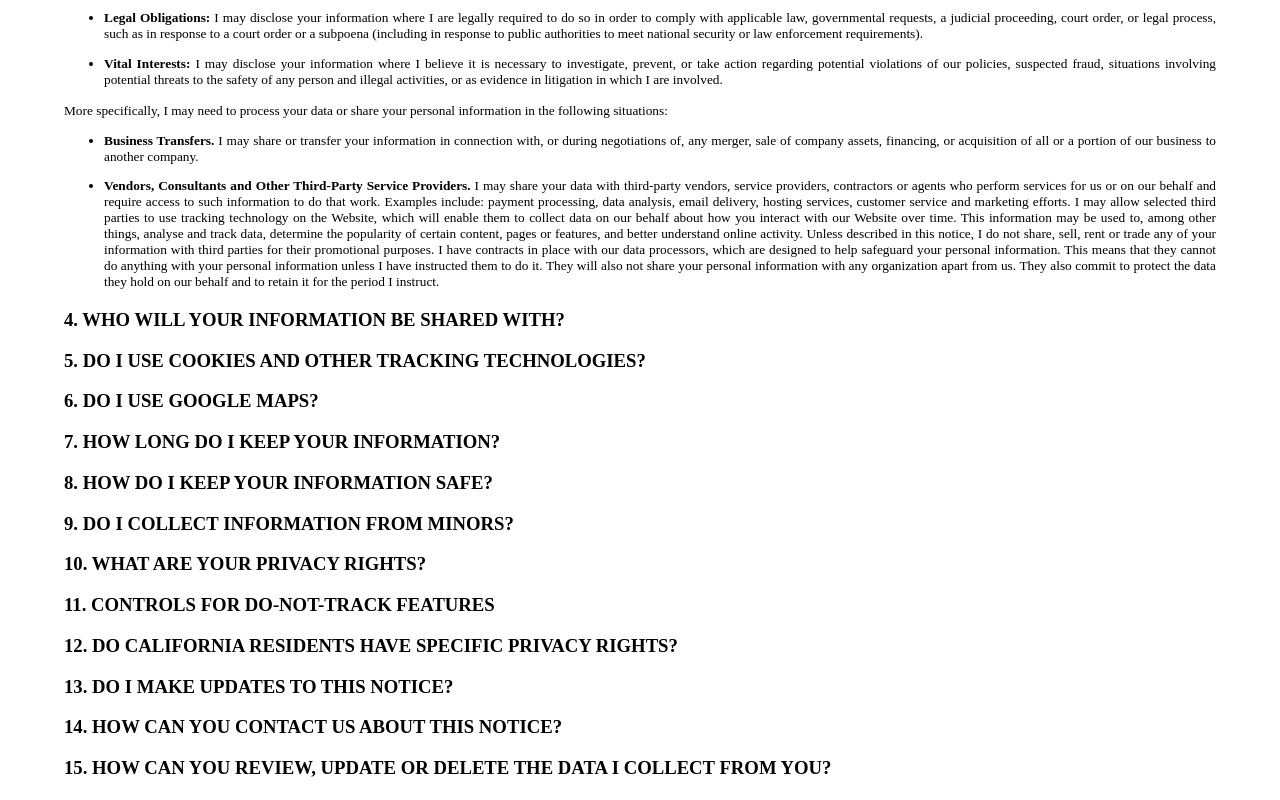
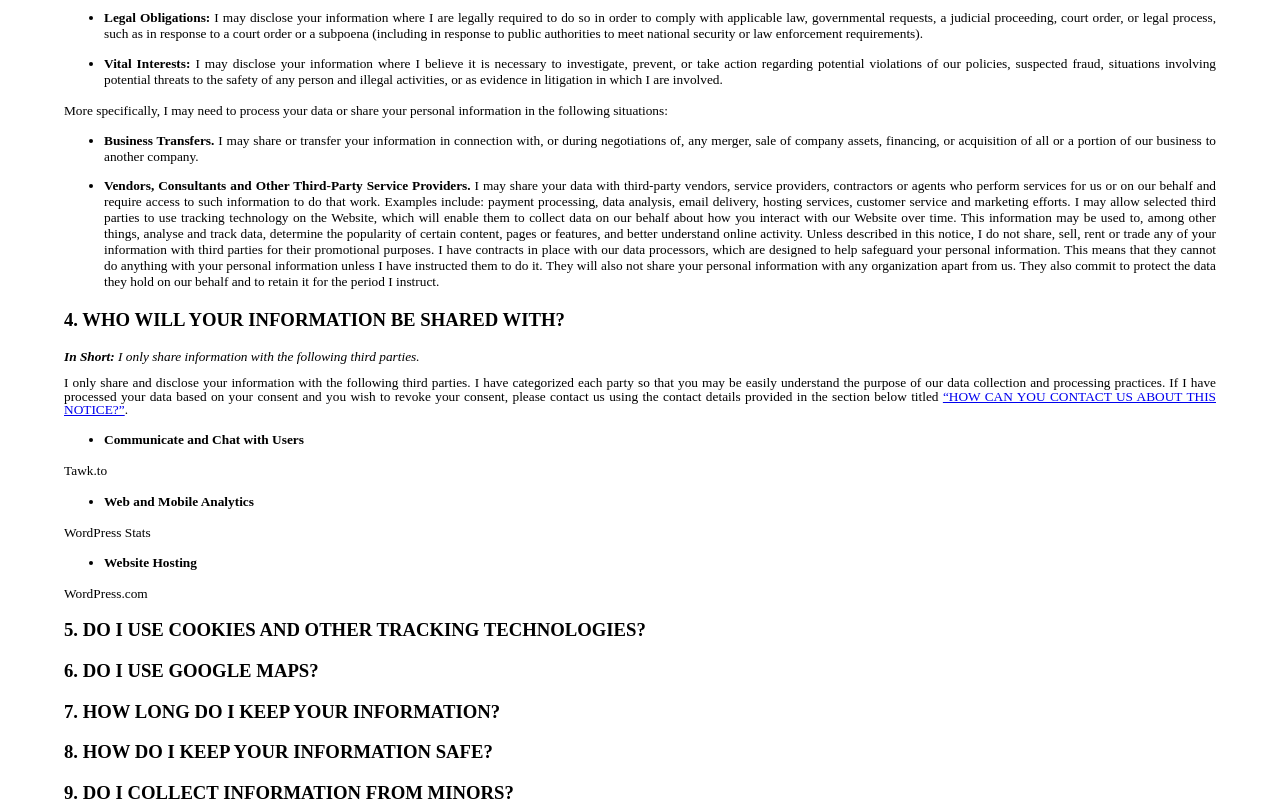
Before and after one commit to TWMasters/TringParking-v2, a plain HTML site: page privacy.html in a window 1280 px wide. Shown: the part 2177-2977 px from the top of the page. Drawn offline with Linux system fonts and the light colour scheme.

Commit message:
Privacy section 4

```diff
--- a/privacy.html
+++ b/privacy.html
@@ -232,7 +232,7 @@
           expressing an interest in obtaining information about us or our Website, subscribing to
           marketing or otherwise contacting us, I will collect personal information from you. You
           can opt-out of our marketing emails at any time (see the
-          “<a href="#section-10">WHAT ARE YOUR PRIVACY RIGHTS</a>”
+          <a href="#section-10">"WHAT ARE YOUR PRIVACY RIGHTS”</a>
           below).
         </li>
         <li>
@@ -325,6 +325,35 @@
       </ul>
 
       <h3 id="section-4">4. WHO WILL YOUR INFORMATION BE SHARED WITH?</h3>
+      <p><i>
+        <strong>In Short:</strong>
+        I only share information with the following third parties.
+      </i></p>
+      <p>
+        I only share and disclose your information with the following third parties. I have categorized
+        each party so that you may be easily understand the purpose of our data collection and processing
+        practices. If I have processed your data based on your consent and you wish to revoke your
+        consent, please contact us using the contact details provided in the section below titled
+        <a href="#section-14">“HOW CAN YOU CONTACT US ABOUT THIS NOTICE?”</a>.
+      </p>
+      <ul>
+        <li>
+          <b>Communicate and Chat with Users</b>
+        </li>
+      </ul>
+      <p>Tawk.to</p>
+      <ul>
+        <li>
+          <b>Web and Mobile Analytics</b>
+        </li>
+      </ul>
+      <p>WordPress Stats</p>
+      <ul>
+        <li>
+          <b>Website Hosting</b>
+        </li>
+      </ul>
+      <p>WordPress.com</p>
 
       <h3 id="section-5">5. DO I USE COOKIES AND OTHER TRACKING TECHNOLOGIES?</h3>
 
```
